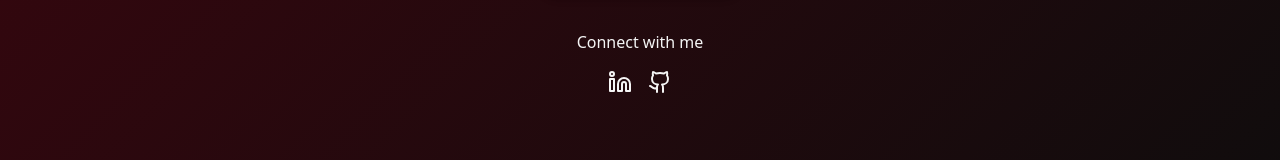
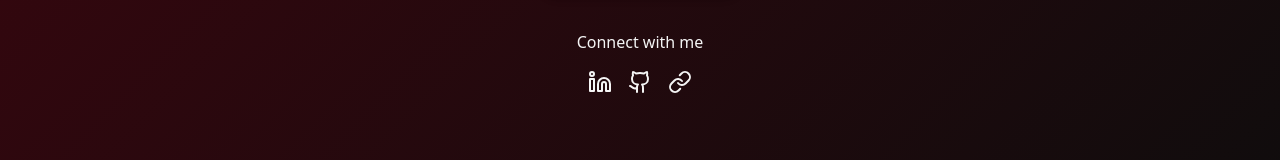
Before and after one commit to rainakallan/Raina-s-Portfolio, a React (Vite) app: page / in a window 1280 px wide. Shown: the part 3096-3256 px from the top of the page. Built offline with nearby package versions, Linux system fonts and the light colour scheme.

Commit message:
added link

```diff
--- a/src/components/Contact.jsx
+++ b/src/components/Contact.jsx
@@ -1,4 +1,4 @@
-import { ArrowRight, Github, Linkedin, Twitter } from "lucide-react";
+import { ArrowRight, Github, Linkedin, LinkIcon, Twitter } from "lucide-react";
 import React from "react";
 
 const Contact = () => {
@@ -34,6 +34,9 @@ const Contact = () => {
           <a href="https://github.com/rainakallan" target="_blank">
             <Github />
           </a>
+          <a href="https://www.fiverr.com/sellers/raina_kallan/" target="blank">
+            <LinkIcon />{" "}
+          </a>
         </div>
       </div>
     </section>
```
